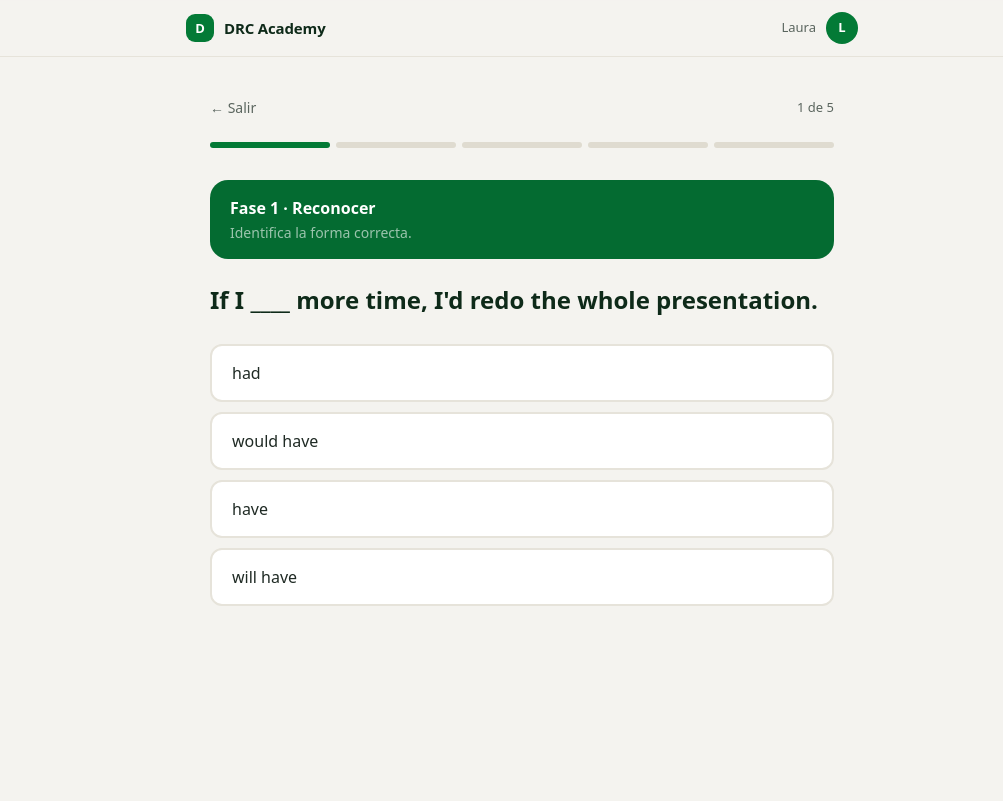
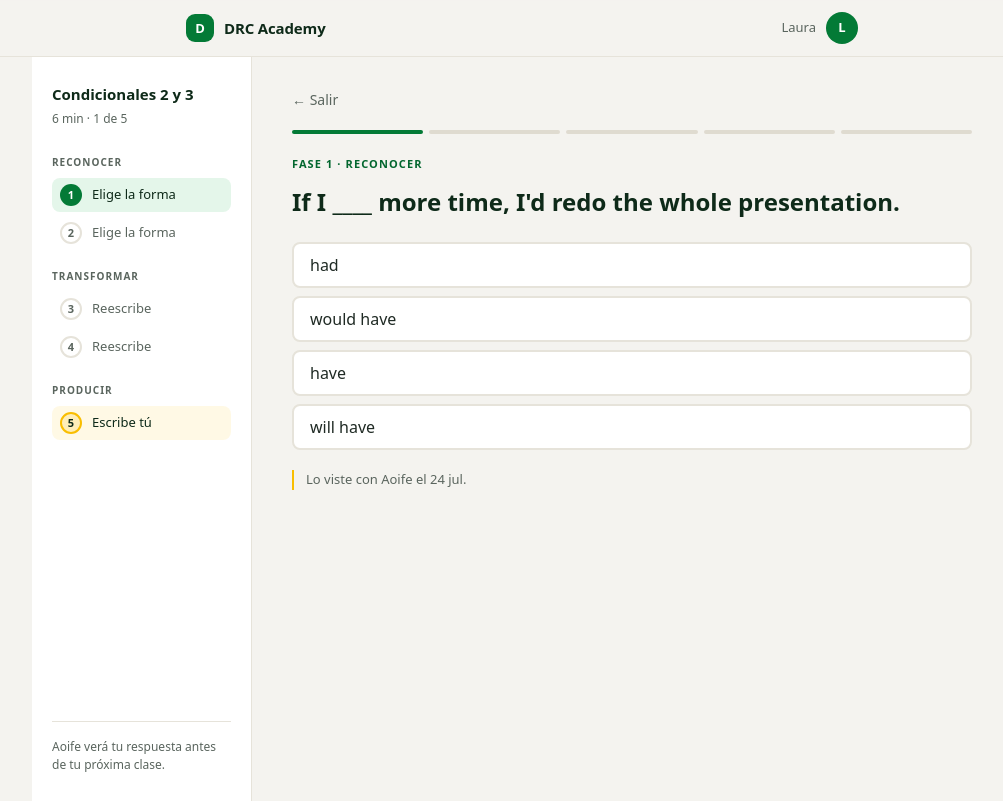
Before and after one commit to DRC-Academy/drc-lms, a Next.js app: page /alumno/laura/conditionals-2-3 in a window 1280 px wide. Shown: the whole page, without its empty margins (118-1121 px from the left). Built offline with nearby package versions, Linux system fonts and the light colour scheme; a web font is replaced by a local one.

Commit message:
diseño-v1

```diff
--- a/app/alumno/[id]/[bloqueId]/page.tsx
+++ b/app/alumno/[id]/[bloqueId]/page.tsx
@@ -22,6 +22,7 @@ export default function PaginaBloque({
     <PracticaCargador
       alumnoId={alumno.id}
       nombre={alumno.nombre}
+      profesor={alumno.profesor}
       bloqueId={params.bloqueId}
       bloqueEstatico={bloque}
     />
--- /dev/null
+++ b/components/BarraFases.tsx
@@ -0,0 +1,173 @@
+// ---------------------------------------------------------------
+// BARRA DE FASES
+// Muestra los cinco ejercicios del bloque agrupados en las tres
+// fases. Es informativa, no navegable: dentro de un bloque el orden
+// es secuencial y no se puede saltar.
+// El objetivo es que el alumno vea desde el primer ejercicio que el
+// último le va a pedir escribir, y no llegue de sorpresa.
+// ---------------------------------------------------------------
+
+import type { Ejercicio } from "@/lib/data";
+
+type Tipo = Ejercicio["tipo"];
+
+const FASES = {
+  reconocer: { nombre: "Reconocer", numero: 1, accion: "Elige la forma" },
+  transformar: { nombre: "Transformar", numero: 2, accion: "Reescribe" },
+  producir: { nombre: "Producir", numero: 3, accion: "Escribe tú" },
+} as const;
+
+const ORDEN: Tipo[] = ["reconocer", "transformar", "producir"];
+
+export const nombreFase = (tipo: Tipo) => FASES[tipo].nombre;
+export const numeroFase = (tipo: Tipo) => FASES[tipo].numero;
+
+/**
+ * "produccion" es un pendiente distinto: se pinta en amarillo para
+ * avisar de antemano de que ese ejercicio es el exigente.
+ */
+type EstadoPaso = "completado" | "actual" | "pendiente" | "produccion";
+
+type Paso = { indice: number; tipo: Tipo; estado: EstadoPaso };
+type Grupo = { tipo: Tipo; pasos: Paso[] };
+
+function agrupar(ejercicios: Ejercicio[], actual: number): Grupo[] {
+  const pasos: Paso[] = ejercicios.map((ejercicio, indice) => ({
+    indice,
+    tipo: ejercicio.tipo,
+    estado:
+      indice < actual
+        ? "completado"
+        : indice === actual
+        ? "actual"
+        : ejercicio.tipo === "producir"
+        ? "produccion"
+        : "pendiente",
+  }));
+
+  return ORDEN.map((tipo) => ({ tipo, pasos: pasos.filter((p) => p.tipo === tipo) })).filter(
+    (grupo) => grupo.pasos.length > 0
+  );
+}
+
+const FILA: Record<EstadoPaso, string> = {
+  completado: "bg-drc-chip-verde/50 text-drc-titular",
+  actual: "bg-drc-chip-verde font-medium text-drc-titular",
+  pendiente: "text-drc-cuerpo",
+  produccion: "bg-drc-amarillo/10 text-drc-titular",
+};
+
+const CIRCULO: Record<EstadoPaso, string> = {
+  completado: "bg-drc-verde-solido text-white",
+  actual: "bg-drc-verde-solido text-white",
+  pendiente: "border-2 border-drc-borde text-drc-cuerpo",
+  produccion: "border-2 border-drc-amarillo bg-drc-amarillo/20 text-drc-titular",
+};
+
+const PUNTO: Record<EstadoPaso, string> = {
+  completado: "bg-drc-verde-solido",
+  actual: "bg-drc-verde-solido ring-2 ring-drc-verde-solido/25",
+  pendiente: "bg-drc-discontinuo",
+  produccion: "bg-drc-amarillo",
+};
+
+// leading-[1.2] en vez de leading-none: con `truncate` (overflow hidden)
+// un interlineado de 1 puede recortar la caja del texto.
+const ETIQUETA_FASE = "text-[10px] font-semibold uppercase leading-[1.2] tracking-widest";
+
+type Props = {
+  titulo: string;
+  minutos: number;
+  /** Índice del ejercicio en curso, empezando en 0. */
+  indice: number;
+  ejercicios: Ejercicio[];
+  profesor?: string;
+};
+
+/** Columna izquierda, solo a partir de `lg`. */
+export function BarraFases({ titulo, minutos, indice, ejercicios, profesor }: Props) {
+  const grupos = agrupar(ejercicios, indice);
+
+  return (
+    <aside className="hidden w-[220px] shrink-0 border-r border-drc-borde bg-drc-superficie lg:block">
+      <div className="sticky top-14 flex min-h-[calc(100vh-3.5rem)] flex-col px-5 py-7">
+        <div>
+          <h2 className="font-display text-[15px] font-semibold leading-[1.25] text-drc-titular">
+            {titulo}
+          </h2>
+          <p className="mt-1.5 text-[12px] tabular-nums text-drc-cuerpo">
+            {minutos} min · {indice + 1} de {ejercicios.length}
+          </p>
+        </div>
+
+        <div className="mt-7 flex flex-col gap-5">
+          {grupos.map((grupo) => (
+            <div key={grupo.tipo}>
+              <h3 className={`${ETIQUETA_FASE} text-drc-cuerpo`}>{FASES[grupo.tipo].nombre}</h3>
+              <ol className="mt-2.5 flex flex-col gap-1">
+                {grupo.pasos.map((paso) => (
+                  <li
+                    key={paso.indice}
+                    aria-current={paso.estado === "actual" ? "step" : undefined}
+                    className={`flex items-center gap-2.5 rounded-lg px-2 py-1.5 ${FILA[paso.estado]}`}
+                  >
+                    <span
+                      aria-hidden
+                      className={`grid h-[22px] w-[22px] shrink-0 place-items-center rounded-full text-[11px] font-semibold leading-none tabular-nums ${
+                        CIRCULO[paso.estado]
+                      }`}
+                    >
+                      {paso.estado === "completado" ? "✓" : paso.indice + 1}
+                    </span>
+                    <span className="truncate text-[13px] leading-snug">
+                      {FASES[paso.tipo].accion}
+                    </span>
+                  </li>
+                ))}
+              </ol>
+            </div>
+          ))}
+        </div>
+
+        {profesor && (
+          <p className="mt-auto border-t border-drc-borde pt-4 text-[12px] leading-[1.45] text-drc-cuerpo">
+            {profesor} verá tu respuesta antes de tu próxima clase.
+          </p>
+        )}
+      </div>
+    </aside>
+  );
+}
+
+/**
+ * Por debajo de `lg` la barra no puede robar ancho: se colapsa en una
+ * fila de nombres de fase con un punto por ejercicio. Va oculta a
+ * lectores de pantalla porque el contenido ya lleva la fase en texto
+ * y el contador "1 de 5".
+ */
+export function FasesCompactas({ indice, ejercicios }: Pick<Props, "indice" | "ejercicios">) {
+  const grupos = agrupar(ejercicios, indice);
+
+  return (
+    <div
+      aria-hidden
+      className="flex items-start gap-4 overflow-hidden border-b border-drc-borde bg-drc-superficie px-5 py-3 sm:gap-6 lg:hidden"
+    >
+      {grupos.map((grupo) => (
+        // min-w-0 + truncate: en pantallas muy estrechas el nombre se
+        // recorta antes que provocar scroll horizontal.
+        <div key={grupo.tipo} className="min-w-0">
+          <p className={`${ETIQUETA_FASE} truncate text-drc-cuerpo`}>{FASES[grupo.tipo].nombre}</p>
+          <div className="mt-2 flex items-center gap-1.5">
+            {grupo.pasos.map((paso) => (
+              <span
+                key={paso.indice}
+                className={`h-2 w-2 shrink-0 rounded-full ${PUNTO[paso.estado]}`}
+              />
+            ))}
+          </div>
+        </div>
+      ))}
+    </div>
+  );
+}
--- a/components/Practica.tsx
+++ b/components/Practica.tsx
@@ -1,15 +1,10 @@
 "use client";
 
-import { useMemo, useState } from "react";
+import { useState } from "react";
 import Link from "next/link";
 import type { Bloque, Ejercicio } from "@/lib/data";
 import { borrarAvance, guardarAvance, guardarProgreso, UMBRAL_DOMINADO } from "@/lib/progreso";
-
-const ETAPAS = {
-  reconocer: { nombre: "Reconocer", desc: "Identifica la forma correcta." },
-  transformar: { nombre: "Transformar", desc: "Ahora escríbelo tú." },
-  producir: { nombre: "Producir", desc: "Tus propias palabras." },
-} as const;
+import { BarraFases, FasesCompactas, nombreFase, numeroFase } from "@/components/BarraFases";
 
 function normalizar(s: string) {
   return s
@@ -20,7 +15,15 @@ function normalizar(s: string) {
     .trim();
 }
 
-export default function Practica({ bloque, alumnoId }: { bloque: Bloque; alumnoId: string }) {
+export default function Practica({
+  bloque,
+  alumnoId,
+  profesor,
+}: {
+  bloque: Bloque;
+  alumnoId: string;
+  profesor?: string;
+}) {
   const ejercicios = bloque.ejercicios;
   const [i, setI] = useState(0);
   const [resuelto, setResuelto] = useState(false);
@@ -33,10 +36,6 @@ export default function Practica({ bloque, alumnoId }: { bloque: Bloque; alumnoI
   const [terminado, setTerminado] = useState(false);
 
   const ej = ejercicios[i];
-  const etapaCambia = useMemo(
-    () => i === 0 || ejercicios[i - 1].tipo !== ej.tipo,
-    [i, ej, ejercicios]
-  );
 
   function registrar(ok: boolean) {
     setResuelto(true);
@@ -108,47 +107,55 @@ export default function Practica({ bloque, alumnoId }: { bloque: Bloque; alumnoI
   const ultimo = i === ejercicios.length - 1;
 
   return (
-    <div className="mx-auto max-w-2xl px-6 py-7 sm:py-10">
-      <div className="mb-6 flex items-center justify-between gap-4">
+    <div className="mx-auto flex w-full max-w-[980px] flex-col lg:flex-row">
+      <BarraFases
+        titulo={bloque.titulo}
+        minutos={bloque.minutos}
+        indice={i}
+        ejercicios={ejercicios}
+        profesor={profesor}
+      />
+
+      <div className="min-w-0 flex-1">
+        <FasesCompactas indice={i} ejercicios={ejercicios} />
+
+        <div className="px-6 py-6 sm:py-8 lg:px-10">
+          <div className="mb-5 flex items-center justify-between gap-4">
             <Link
               href={`/alumno/${alumnoId}`}
               className="text-[14px] text-drc-cuerpo transition-colors hover:text-drc-verde-texto"
             >
               ← Salir
             </Link>
-        <span className="text-[13px] tabular-nums text-drc-cuerpo">
+            {/* En desktop el contador vive en la barra lateral. */}
+            <span className="text-[13px] tabular-nums text-drc-cuerpo lg:hidden">
               {i + 1} de {ejercicios.length}
             </span>
           </div>
 
-      <div className="mb-8 flex gap-1.5">
+          <div className="mb-6 flex gap-1.5">
             {ejercicios.map((_, k) => (
               <div
                 key={k}
-            className={`h-1.5 flex-1 rounded-full transition-colors duration-300 ${
+                className={`h-1 flex-1 rounded-full transition-colors duration-300 ${
                   k < i ? "bg-drc-verde" : k === i ? "bg-drc-verde-solido" : "bg-drc-discontinuo"
                 }`}
               />
             ))}
           </div>
 
-      {etapaCambia && (
-        <div key={ej.tipo} className="aparece mb-6 rounded-[18px] bg-drc-banner px-5 py-4">
-          <p className="font-display font-semibold text-white">
-            Fase {ej.tipo === "reconocer" ? "1" : ej.tipo === "transformar" ? "2" : "3"} ·{" "}
-            {ETAPAS[ej.tipo].nombre}
+          {/* La fase ya la desarrolla la barra lateral: aquí basta una línea. */}
+          <p className="mb-4 text-[11px] font-semibold uppercase leading-none tracking-widest text-drc-verde-texto">
+            Fase {numeroFase(ej.tipo)} · {nombreFase(ej.tipo)}
           </p>
-          <p className="mt-0.5 text-[14px] text-white/60">{ETAPAS[ej.tipo].desc}</p>
-        </div>
-      )}
 
           {/* ---------------- RECONOCER ---------------- */}
           {ej.tipo === "reconocer" && (
             <>
-          <h2 className="mb-7 font-display text-[21px] font-semibold leading-snug text-drc-titular sm:text-[24px]">
+              <h2 className="mb-6 font-display text-[21px] font-semibold leading-snug text-drc-titular sm:text-[24px]">
                 {ej.enunciado}
               </h2>
-          <div className="flex flex-col gap-2.5">
+              <div className="flex flex-col gap-2">
                 {ej.opciones.map((op, k) => {
                   const esCorrecta = k === ej.correcta;
                   const esElegida = k === elegida;
@@ -168,7 +175,7 @@ export default function Practica({ bloque, alumnoId }: { bloque: Bloque; alumnoI
                         setElegida(k);
                         registrar(esCorrecta);
                       }}
-                  className={`w-full rounded-xl border-2 px-5 py-4 text-left text-[16px] leading-snug text-drc-texto transition-all duration-150 ${cls}`}
+                      className={`w-full rounded-lg border-2 px-4 py-2.5 text-left text-[16px] leading-snug text-drc-texto transition-all duration-150 ${cls}`}
                     >
                       {op}
                     </button>
@@ -182,7 +189,7 @@ export default function Practica({ bloque, alumnoId }: { bloque: Bloque; alumnoI
           {ej.tipo === "transformar" && (
             <>
               <p className="mb-3 text-[15px] leading-[1.5] text-drc-cuerpo">{ej.instruccion}</p>
-          <p className="mb-5 rounded-xl bg-drc-superficie px-5 py-4 font-display text-[18px] font-semibold leading-snug text-drc-titular sm:text-[20px]">
+              <p className="mb-5 rounded-lg bg-drc-superficie px-4 py-3 font-display text-[18px] font-semibold leading-snug text-drc-titular sm:text-[20px]">
                 {ej.frase}
               </p>
               <textarea
@@ -197,7 +204,7 @@ export default function Practica({ bloque, alumnoId }: { bloque: Bloque; alumnoI
                 disabled={resuelto}
                 rows={3}
                 placeholder="Escribe tu versión…"
-            className="w-full resize-none rounded-xl border-2 border-drc-borde bg-drc-superficie px-5 py-4 text-[16px] leading-[1.5] text-drc-texto outline-none transition-colors focus:border-drc-verde-solido disabled:opacity-60"
+                className="w-full resize-none rounded-lg border-2 border-drc-borde bg-drc-superficie px-4 py-3 text-[16px] leading-[1.5] text-drc-texto outline-none transition-colors focus:border-drc-verde-solido disabled:opacity-60"
               />
               {!resuelto && (
                 <div className="mt-3 flex flex-col gap-3 sm:flex-row sm:items-center sm:gap-5">
@@ -238,7 +245,7 @@ export default function Practica({ bloque, alumnoId }: { bloque: Bloque; alumnoI
                 onChange={(e) => setTexto(e.target.value)}
                 rows={6}
                 placeholder="Escribe aquí…"
-            className="w-full resize-none rounded-xl border-2 border-drc-borde bg-drc-superficie px-5 py-4 text-[16px] leading-[1.55] text-drc-texto outline-none transition-colors focus:border-drc-verde-solido"
+                className="w-full resize-none rounded-lg border-2 border-drc-borde bg-drc-superficie px-4 py-3 text-[16px] leading-[1.55] text-drc-texto outline-none transition-colors focus:border-drc-verde-solido"
               />
 
               {!verModelo ? (
@@ -262,12 +269,16 @@ export default function Practica({ bloque, alumnoId }: { bloque: Bloque; alumnoI
                         <button
                           key={k}
                           type="button"
-                      onClick={() => setMarcados((m) => (on ? m.filter((x) => x !== k) : [...m, k]))}
+                          onClick={() =>
+                            setMarcados((m) => (on ? m.filter((x) => x !== k) : [...m, k]))
+                          }
                           className="flex w-full items-start gap-3 rounded-lg py-2 text-left transition-colors hover:bg-drc-fantasma-hover"
                         >
                           <span
                             className={`mt-[1px] grid h-5 w-5 shrink-0 place-items-center rounded-md border-2 text-[11px] text-white transition-colors ${
-                          on ? "border-drc-verde-solido bg-drc-verde-solido" : "border-drc-hairline"
+                              on
+                                ? "border-drc-verde-solido bg-drc-verde-solido"
+                                : "border-drc-hairline"
                             }`}
                           >
                             {on ? "✓" : ""}
@@ -282,7 +293,8 @@ export default function Practica({ bloque, alumnoId }: { bloque: Bloque; alumnoI
                     <p className="text-[14px] leading-relaxed text-drc-texto">{ej.modelo}</p>
                   </div>
                   <p className="mt-4 text-[13px] text-drc-cuerpo">
-                Tu profesor verá esta respuesta antes de la próxima clase.
+                    {profesor ? `${profesor} verá` : "Tu profesor verá"} esta respuesta antes de tu
+                    próxima clase.
                   </p>
                   <button
                     type="button"
@@ -297,6 +309,14 @@ export default function Practica({ bloque, alumnoId }: { bloque: Bloque; alumnoI
                 </div>
               )}
             </>
+          )}
+
+          {/* Ancla el ejercicio a la clase de la que salió. Los bloques
+              generados no traen `claseOrigen`: entonces no se muestra nada. */}
+          {bloque.claseOrigen && ej.tipo !== "producir" && (
+            <p className="mt-5 border-l-2 border-drc-amarillo pl-3 text-[13px] leading-[1.5] text-drc-cuerpo">
+              Lo viste con {bloque.claseOrigen.profesor} el {bloque.claseOrigen.fecha}.
+            </p>
           )}
 
           {/* ---------------- FEEDBACK ---------------- */}
@@ -320,5 +340,7 @@ export default function Practica({ bloque, alumnoId }: { bloque: Bloque; alumnoI
             </div>
           )}
         </div>
+      </div>
+    </div>
   );
 }
--- a/components/PracticaCargador.tsx
+++ b/components/PracticaCargador.tsx
@@ -15,11 +15,13 @@ import Practica from "@/components/Practica";
 export default function PracticaCargador({
   alumnoId,
   nombre,
+  profesor,
   bloqueId,
   bloqueEstatico,
 }: {
   alumnoId: string;
   nombre: string;
+  profesor: string;
   bloqueId: string;
   bloqueEstatico: Bloque | null;
 }) {
@@ -37,7 +39,7 @@ export default function PracticaCargador({
       <Cabecera nombre={nombre} />
 
       {bloque ? (
-        <Practica bloque={bloque} alumnoId={alumnoId} />
+        <Practica bloque={bloque} alumnoId={alumnoId} profesor={profesor} />
       ) : buscando ? (
         <div className="esqueleto mx-auto max-w-2xl px-6 py-10" aria-label="Cargando el bloque">
           <div className="h-1.5 w-full rounded-full bg-drc-suave" />
--- a/lib/data.ts
+++ b/lib/data.ts
@@ -42,6 +42,12 @@ export type Bloque = {
   intro: string;
   minutos: number;
   ejercicios: Ejercicio[];
+  /**
+   * Clase de la que sale el bloque. Sirve para recordarle al alumno que
+   * esto no es material genérico: lo vio con su profesor tal día.
+   * Es opcional porque los bloques generados por la IA no la tienen.
+   */
+  claseOrigen?: { fecha: string; profesor: string };
 };
 
 export const BLOQUES: Bloque[] = [
@@ -52,6 +58,7 @@ export const BLOQUES: Bloque[] = [
     area: "Gramática",
     nivel: "B2",
     minutos: 6,
+    claseOrigen: { fecha: "24 jul", profesor: "Aoife" },
     intro:
       "La diferencia está en el tiempo: el segundo habla de un presente que no es real, el tercero de un pasado que ya no se puede cambiar.",
     ejercicios: [
@@ -125,6 +132,7 @@ export const BLOQUES: Bloque[] = [
     area: "Léxico",
     nivel: "B2",
     minutos: 5,
+    claseOrigen: { fecha: "17 jul", profesor: "Aoife" },
     intro:
       "Los que más se confunden entre sí: superar algo, atravesar algo y llevarse bien con alguien.",
     ejercicios: [
@@ -190,6 +198,7 @@ export const BLOQUES: Bloque[] = [
     area: "Gramática",
     nivel: "B2",
     minutos: 5,
+    claseOrigen: { fecha: "10 jul", profesor: "Aoife" },
     intro:
       "Sirve para marcar qué pasó antes de qué. Sin él, todo suena como si hubiera ocurrido a la vez.",
     ejercicios: [
@@ -263,6 +272,7 @@ export const BLOQUES: Bloque[] = [
     area: "Gramática",
     nivel: "B1",
     minutos: 6,
+    claseOrigen: { fecha: "25 jul", profesor: "Liam" },
     intro:
       "La regla corta: si el momento está terminado y se sabe cuándo, past simple. Si el momento sigue abierto o no importa cuándo, present perfect.",
     ejercicios: [
@@ -325,6 +335,7 @@ export const BLOQUES: Bloque[] = [
     area: "Gramática",
     nivel: "B1",
     minutos: 4,
+    claseOrigen: { fecha: "11 jul", profesor: "Liam" },
     intro: "In para lo grande, on para el día, at para el punto exacto. De mayor a menor.",
     ejercicios: [
       {
@@ -379,6 +390,7 @@ export const BLOQUES: Bloque[] = [
     area: "Léxico",
     nivel: "B1",
     minutos: 5,
+    claseOrigen: { fecha: "18 jul", profesor: "Liam" },
     intro: "Las cuatro o cinco expresiones que aparecen en toda reunión y que te sacan de cualquier apuro.",
     ejercicios: [
       {
@@ -444,6 +456,7 @@ export const BLOQUES: Bloque[] = [
     area: "Léxico",
     nivel: "C1",
     minutos: 5,
+    claseOrigen: { fecha: "23 jul", profesor: "Sinead" },
     intro:
       "El punto donde el español se filtra sin que lo notes: en inglés las decisiones no se toman, se hacen.",
     ejercicios: [
@@ -509,6 +522,7 @@ export const BLOQUES: Bloque[] = [
     area: "Gramática",
     nivel: "C1",
     minutos: 6,
+    claseOrigen: { fecha: "16 jul", profesor: "Sinead" },
     intro:
       "La entiendes al leerla pero no te sale al escribir. Aquí el objetivo es producirla, no reconocerla.",
     ejercicios: [
@@ -574,6 +588,7 @@ export const BLOQUES: Bloque[] = [
     area: "Discurso",
     nivel: "C1",
     minutos: 5,
+    claseOrigen: { fecha: "9 jul", profesor: "Sinead" },
     intro:
       "A tu nivel el problema no es conectar ideas, es repetir siempre 'so' y 'but'. Aquí ampliamos el repertorio.",
     ejercicios: [
```
Lines whose indentation alone changed are shown as unchanged.
